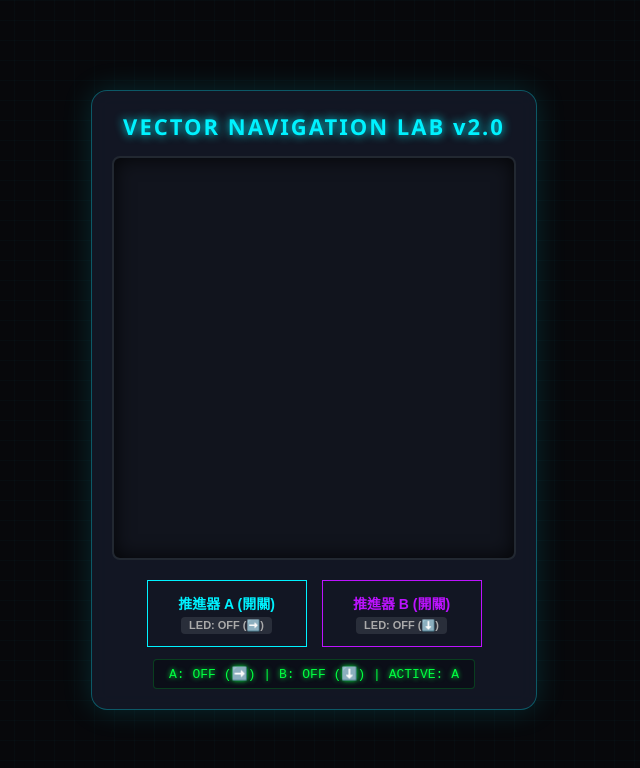
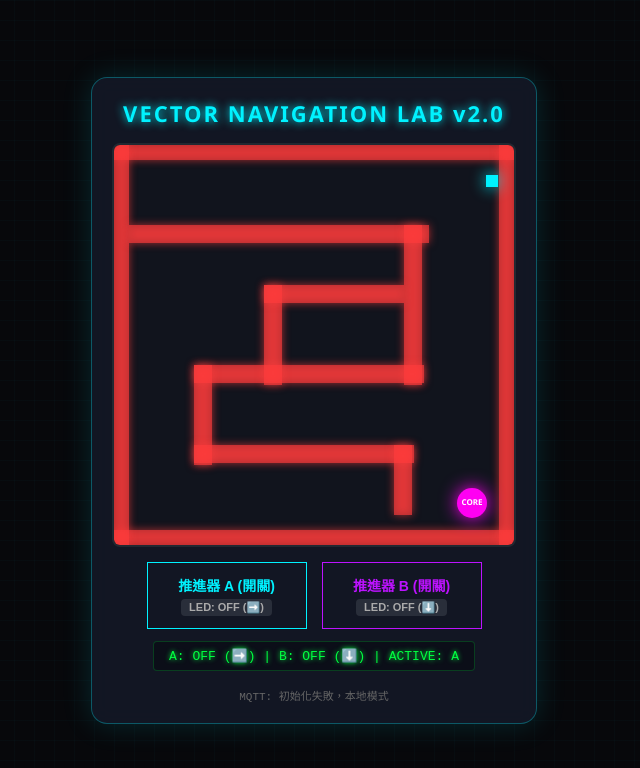
Before and after one commit to s25637118-eng/ESP-32, a plain HTML site: page index.html in a window 1280 px wide. Shown: the whole page, without its empty margins (326-966 px from the left). Drawn offline with Linux system fonts and the light colour scheme.

Commit message:
Update index.html

```diff
--- a/index.html
+++ b/index.html
@@ -59,6 +59,7 @@
             border: 2px solid #222831;
             border-radius: 8px;
             box-shadow: inset 0 0 20px rgba(0,0,0,0.8);
+            display: block;
         }
 
         .control-panel {
@@ -125,6 +126,13 @@
             border-radius: 4px;
             border: 1px solid rgba(0, 255, 65, 0.2);
         }
+
+        #mqttStatus {
+            font-family: monospace;
+            font-size: 11px;
+            color: #666;
+            margin-top: 4px;
+        }
     </style>
 </head>
 <body>
@@ -146,6 +154,7 @@
                 </button>
             </div>
             <div class="status-text" id="sysLog">A: OFF (➡️) | B: OFF (⬇️) | ACTIVE: A</div>
+            <div id="mqttStatus">MQTT: 連線中...</div>
         </div>
     </div>
 
@@ -158,11 +167,17 @@
         const topicA = "myhome/esp32/ledA";
         const topicB = "myhome/esp32/ledB";
 
-        const client = new Paho.MQTT.Client(broker, port, clientId);
+        let mqttReady = false;
+        let client = null;
 
-        let stateA = "OFF";
-        let stateB = "OFF";
-        let activeThruster = "A";
+        // 嘗試建立 MQTT，失敗不影響遊戲
+        try {
+            client = new Paho.MQTT.Client(broker, port, clientId);
+
+            client.onConnectionLost = (resp) => {
+                mqttReady = false;
+                document.getElementById("mqttStatus").textContent = "MQTT: 連線中斷，本地模式";
+            };
 
             client.onMessageArrived = (msg) => {
                 if (msg.destinationName === topicA) {
@@ -176,10 +191,26 @@
                 updateUI();
             };
 
-        client.connect({ useSSL: true, timeout: 3, onSuccess: () => {
+            client.connect({
+                useSSL: true,
+                timeout: 5,
+                onSuccess: () => {
+                    mqttReady = true;
+                    document.getElementById("mqttStatus").textContent = "MQTT: 已連線 ✓";
                     client.subscribe(topicA);
                     client.subscribe(topicB);
-        }});
+                },
+                onFailure: () => {
+                    document.getElementById("mqttStatus").textContent = "MQTT: 無法連線，本地模式";
+                }
+            });
+        } catch(e) {
+            document.getElementById("mqttStatus").textContent = "MQTT: 初始化失敗，本地模式";
+        }
+
+        let stateA = "OFF";
+        let stateB = "OFF";
+        let activeThruster = "A";
 
         function toggleVector(thruster) {
             activeThruster = thruster;
@@ -198,10 +229,12 @@
 
             updateUI();
 
-            if (client.isConnected()) {
+            if (mqttReady && client && client.isConnected()) {
+                try {
                     const message = new Paho.MQTT.Message(newState);
                     message.destinationName = targetTopic;
                     client.send(message);
+                } catch(e) {}
             }
         }
 
@@ -228,17 +261,127 @@
         const canvas = document.getElementById("gameCanvas");
         const ctx = canvas.getContext("2d");
 
-        // 初始位置，置於左下角起點區
-        let player = { x: 35, y: 345, size: 12, speed: 1.5 };
-        // 終點移至地圖的核心死角（左上角區域）
-        const goal = { x: 45, y: 45, size: 15 };
+        // 玩家初始位置（左上角起點）
+        let player = { x: 30, y: 30, w: 12, h: 12, speed: 1.5 };
+        // 通關點移至右下角死角
+        const goal = { x: 358, y: 358, r: 15 };
 
-        // 🔬 全新實驗地圖規劃 [x, y, width, height]
+        // 牆壁定義 [x, y, w, h]  — 全新地圖，通道從左上繞向右下
         const walls = [
             // 外圍防護牆
-            [0, 0, 400, 15], [0, 385, 400, 15], [0, 0, 15, 400], [385, 0, 15, 400],
-            // 內部隔絕障礙
-            [75, 75, 20, 310],   // 左側縱向長牆
-            [75, 75, 230, 20],   // 上方橫向長牆
-            [160, 160, 240, 20], // 中部橫向隔層
-            [160, 160, 20, 150], // 中部
+            [0,   0,   400, 15],   // 上
+            [0,   385, 400, 15],   // 下
+            [0,   0,   15,  400],  // 左
+            [385, 0,   15,  400],  // 右
+
+            // ── 第一層：水平長牆，迫使玩家往右 ──
+            [15,  80,  300, 18],   // 上方橫牆（留右側缺口）
+
+            // ── 第二層：縱牆，迫使玩家往下 ──
+            [290, 80,  18,  160],  // 右側縱牆（留下方缺口）
+
+            // ── 第三層：水平牆，迫使玩家往左 ──
+            [80,  220, 230, 18],   // 中部橫牆（留左側缺口）
+
+            // ── 第四層：縱牆，迫使玩家往下 ──
+            [80,  220, 18,  100],  // 左側縱牆（留下方缺口）
+
+            // ── 第五層：水平牆，迫使玩家往右 ──
+            [80,  300, 220, 18],   // 下部橫牆（留右側缺口）
+
+            // ── 第六層：縱牆封鎖，迫使玩家進死角 ──
+            [280, 300, 18,  70],   // 右下縱牆（留底部缺口通往目標）
+
+            // ── 額外阻隔：增加難度 ──
+            [150, 140, 18,  100],  // 中心縱向小牆
+            [150, 140, 140, 18],   // 中心橫向小牆
+        ];
+
+        // 修正後的碰撞檢查：rect1 是玩家 {x,y,w,h}，rect2 是牆壁 {x,y,w,h}
+        function checkCollision(rect1, rect2) {
+            return rect1.x < rect2.x + rect2.w &&
+                   rect1.x + rect1.w > rect2.x &&
+                   rect1.y < rect2.y + rect2.h &&
+                   rect1.y + rect1.h > rect2.y;
+        }
+
+        function tryMove(dx, dy) {
+            const next = { x: player.x + dx, y: player.y + dy, w: player.w, h: player.h };
+            // 邊界限制
+            if (next.x < 0 || next.y < 0 || next.x + next.w > 400 || next.y + next.h > 400) return;
+
+            for (let wall of walls) {
+                const wallRect = { x: wall[0], y: wall[1], w: wall[2], h: wall[3] };
+                if (checkCollision(next, wallRect)) return; // 撞牆，停止
+            }
+            player.x = next.x;
+            player.y = next.y;
+        }
+
+        function gameLoop() {
+            // 移動邏輯
+            if (activeThruster === 'A') {
+                if (stateA === "ON") tryMove(0, -player.speed);  // A亮：上
+                else                 tryMove(player.speed, 0);   // A滅：右
+            } else if (activeThruster === 'B') {
+                if (stateB === "ON") tryMove(-player.speed, 0);  // B亮：左
+                else                 tryMove(0, player.speed);   // B滅：下
+            }
+
+            // 勝利檢查（玩家中心與目標圓心距離）
+            const px = player.x + player.w / 2;
+            const py = player.y + player.h / 2;
+            const dist = Math.hypot(px - goal.x, py - goal.y);
+            if (dist < goal.r + player.w / 2) {
+                setTimeout(() => {
+                    alert("✦ CORE SYSTEM LINKED! 右下核心解鎖成功 ✦");
+                    player.x = 30; player.y = 30;
+                    stateA = "OFF"; stateB = "OFF"; activeThruster = "A";
+                    updateUI();
+                }, 50);
+            }
+
+            // --- 繪圖渲染 ---
+            ctx.clearRect(0, 0, canvas.width, canvas.height);
+
+            // 繪製牆壁
+            ctx.shadowBlur = 8;
+            ctx.shadowColor = "#ff3c3c";
+            ctx.fillStyle = "rgba(255, 60, 60, 0.65)";
+            for (let wall of walls) {
+                ctx.fillRect(wall[0], wall[1], wall[2], wall[3]);
+            }
+
+            // 繪製目標 CORE
+            ctx.shadowColor = "#ff00f2";
+            ctx.shadowBlur = 18;
+            ctx.fillStyle = "#ff00f2";
+            ctx.beginPath();
+            ctx.arc(goal.x, goal.y, goal.r, 0, Math.PI * 2);
+            ctx.fill();
+
+            ctx.shadowBlur = 0;
+            ctx.fillStyle = "#fff";
+            ctx.font = "bold 8px 'Segoe UI'";
+            ctx.textAlign = "center";
+            ctx.textBaseline = "middle";
+            ctx.fillText("CORE", goal.x, goal.y);
+
+            // 繪製玩家（依 activeThruster 切換顏色）
+            const playerColor = (activeThruster === 'A') ? "#00f2ff" : "#bc13fe";
+            ctx.shadowColor = playerColor;
+            ctx.shadowBlur = 15;
+            ctx.fillStyle = playerColor;
+            ctx.fillRect(player.x, player.y, player.w, player.h);
+
+            ctx.shadowBlur = 0;
+            ctx.textAlign = "left";
+            ctx.textBaseline = "alphabetic";
+
+            requestAnimationFrame(gameLoop);
+        }
+
+        gameLoop();
+    </script>
+</body>
+</html>
```
Lines whose indentation alone changed are shown as unchanged.
